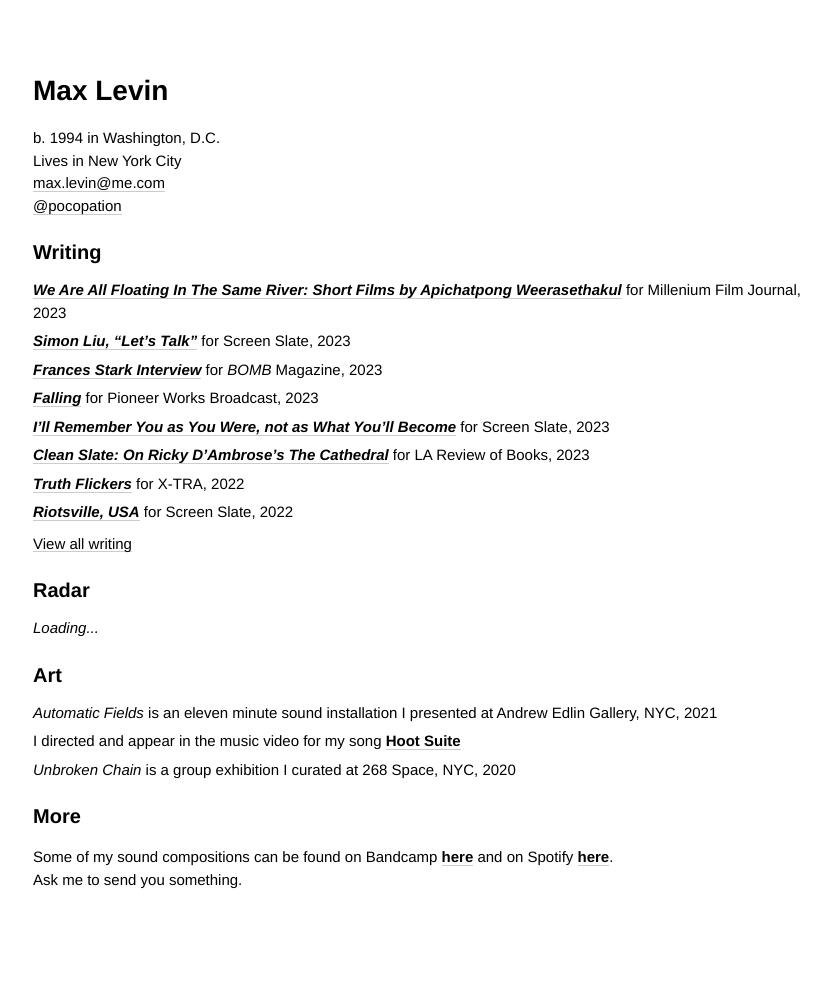
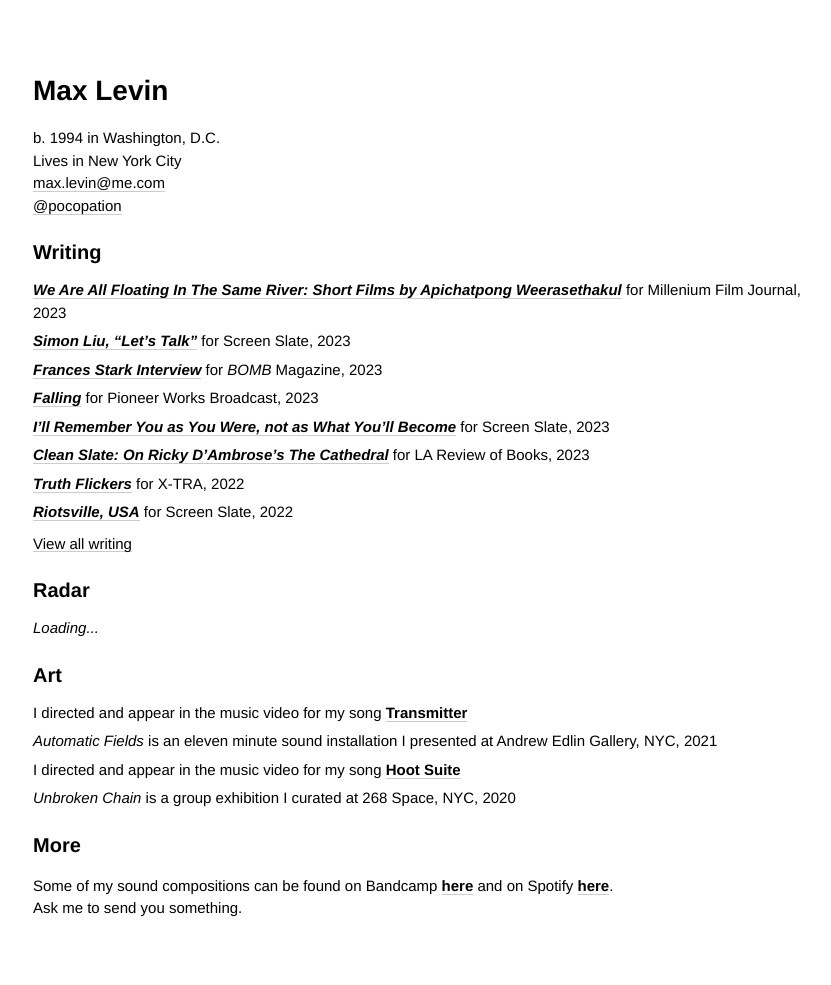
Before and after one commit to minicreative/maxlevin.me, a Jekyll site: the page built from index.md, in a window 1280 px wide. Shown: the whole page, without its empty margins (17-848 px from the left). Built offline with Jekyll 4.4.1, drawn with Linux system fonts in a browser that asks for light colours; before the commit the page ends 956 px from its top, so only the background shows below that.

Commit message:
Updated Index

```diff
--- a/index.md
+++ b/index.md
@@ -107,6 +107,8 @@ sections:
   calendarList: true
 - title: Art
   items:
+  - description: I directed and appear in the music video for my song **[Transmitter](https://drive.google.com/file/d/1iJig1f5p7hPt0b1Ml7_uzMToWh9P5sJi/view?usp=2drivesdk)**
+    image:
   - description: "*Automatic Fields* is an eleven minute sound installation I presented
       at Andrew Edlin Gallery, NYC, 2021"
     image: "/uploads/IMG_2932.jpg"
```
